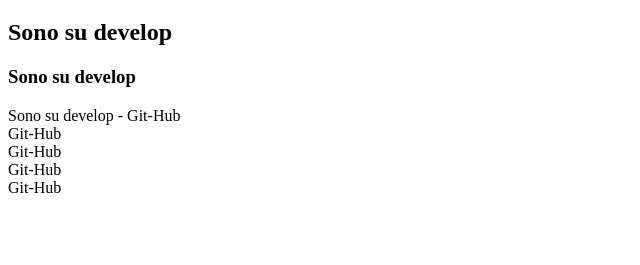
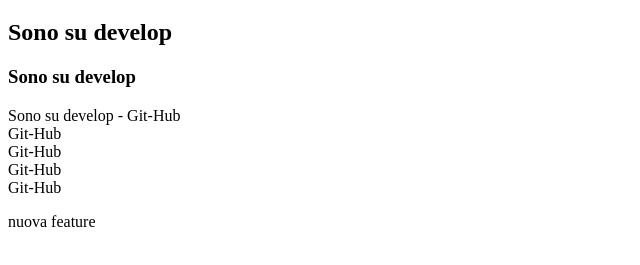
Before and after one commit to ltosti-git/test_web, a plain HTML site: page index.html in a window 1280 px wide. Shown: the part 61-326 px from the top of the page, without its empty margins (0-640 px from the left). Drawn offline with Linux system fonts and the light colour scheme.

Commit message:
nuova feature su index

```diff
--- a/index.html
+++ b/index.html
@@ -15,5 +15,7 @@
         <div>Git-Hub</div>
         <div>Git-Hub</div>
         <div>Git-Hub</div>
+
+        <p>nuova feature</p>
     </body>
 </html>
```
